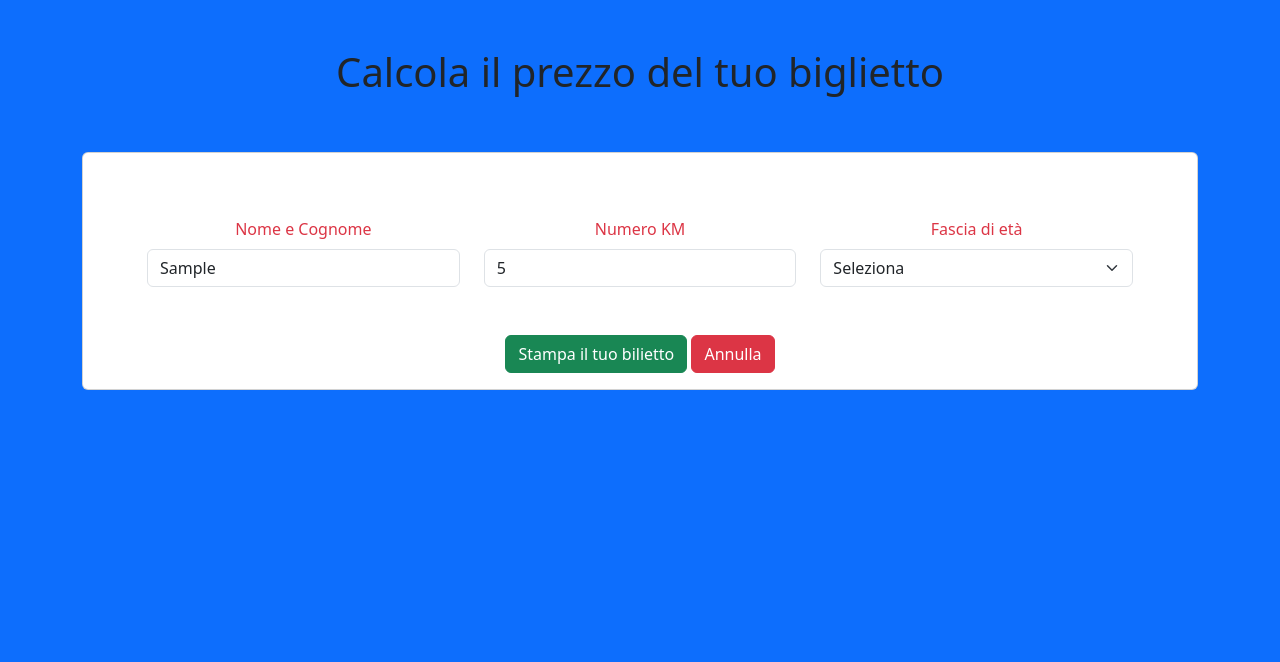
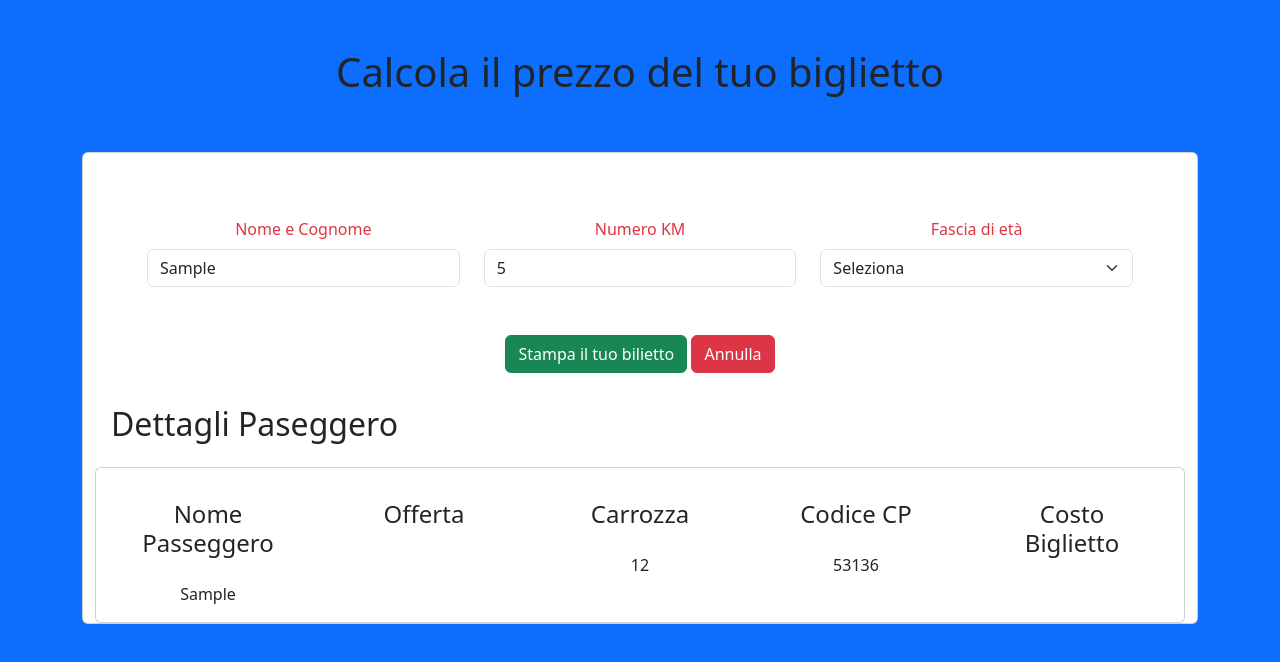
Before and after one commit to FrancescoSls97/js-biglietto-treno-form, a plain HTML site: page index.html in a window 1280 px wide. Both pictures are taken after typing "Sample", "5" into the empty fields and a click on the button "Stampa il tuo bilietto". Drawn offline with nearby package versions, Linux system fonts and the light colour scheme.

Commit message:
add offer define

```diff
--- a/assets/js/script.js
+++ b/assets/js/script.js
@@ -3,10 +3,12 @@ const formEl = document.querySelector("form");
 const user = document.getElementById("userFullName");
 const kmNumber = document.getElementById("travelKM");
 const userAge = document.getElementById("ageSelect");
+const wagon = Math.floor(Math.random() * (12 + 1));
+const cp_code = Math.floor(Math.random() * (99999 + 1));
 
 //verifica log variabili
 
-console.log(formEl, user, kmNumber, userAge);
+console.log(formEl, user, kmNumber, userAge, wagon, cp);
 
 // creare interazione con il bottone
 
@@ -14,9 +16,35 @@ formEl.addEventListener("submit", (e) => {
   //prevenire il comportamento default del browser
   e.preventDefault();
 
+  //definizione valori
+
   const userInput = user.value;
   const kmInput = kmNumber.value;
   const ageInput = userAge.value;
 
   console.log(userInput, kmInput, ageInput);
+
+  //definizione offerta
+  if (userAge.value === "0-17 anni (Bambino)") {
+    console.log("Sconto under18");
+    offerType.innerText = "Sconto under18";
+  } else if (userAge.value === "65+ anni (Anziano)") {
+    console.log("conto over65");
+    offerType.innerText = "Sconto over65";
+  } else if (userAge.value === "18-64 anni (Adulto)") {
+    console.log("Standard:");
+    offerType.innerText = "Standerd";
+  }
+
+  //calcolo costo del biglietto
+
+  const price = kmNumber * 0.21;
+  const discount18 = 20;
+  const discount65 = 40;
+
+  // dati biglietto //
+
+  userName.innerText = user.value;
+  wagon_number.innerText = wagon;
+  cp.innerText = cp_code;
 });
--- a/index.html
+++ b/index.html
@@ -49,7 +49,38 @@
                     </div>
                 </form>
             </div>
+            <div class="container">
 
+                <h2 class="p-3">
+                    Dettagli Paseggero
+                </h2>
+                <div class="card">
+                    <div class="card-body">
+                        <div class="row">
+                            <div class="col text-center">
+                                <h4 class="p-3">Nome Passeggero</h4>
+                                <span id="userName" class="p-3"></span></i></span>
+                            </div>
+                            <div class="col text-center">
+                                <h4 class="p-3">Offerta</h4>
+                                <span id="offerType"></span>
+                            </div>
+                            <div class="col text-center">
+                                <h4 class="p-3">Carrozza</h4>
+                                <span id="wagon_number" class="p-3"></span>
+                            </div>
+                            <div class="col text-center">
+                                <h4 class="p-3">Codice CP</h4>
+                                <span id="cp" class="p-3"></span>
+                            </div>
+                            <div class="col text-center">
+                                <h4 class="p-3">Costo Biglietto</h4>
+                                <div id="ticket_price"></div>
+                            </div>
+                        </div>
+                    </div>
+                </div>
+            </div>
         </div>
     </div>
 
```
